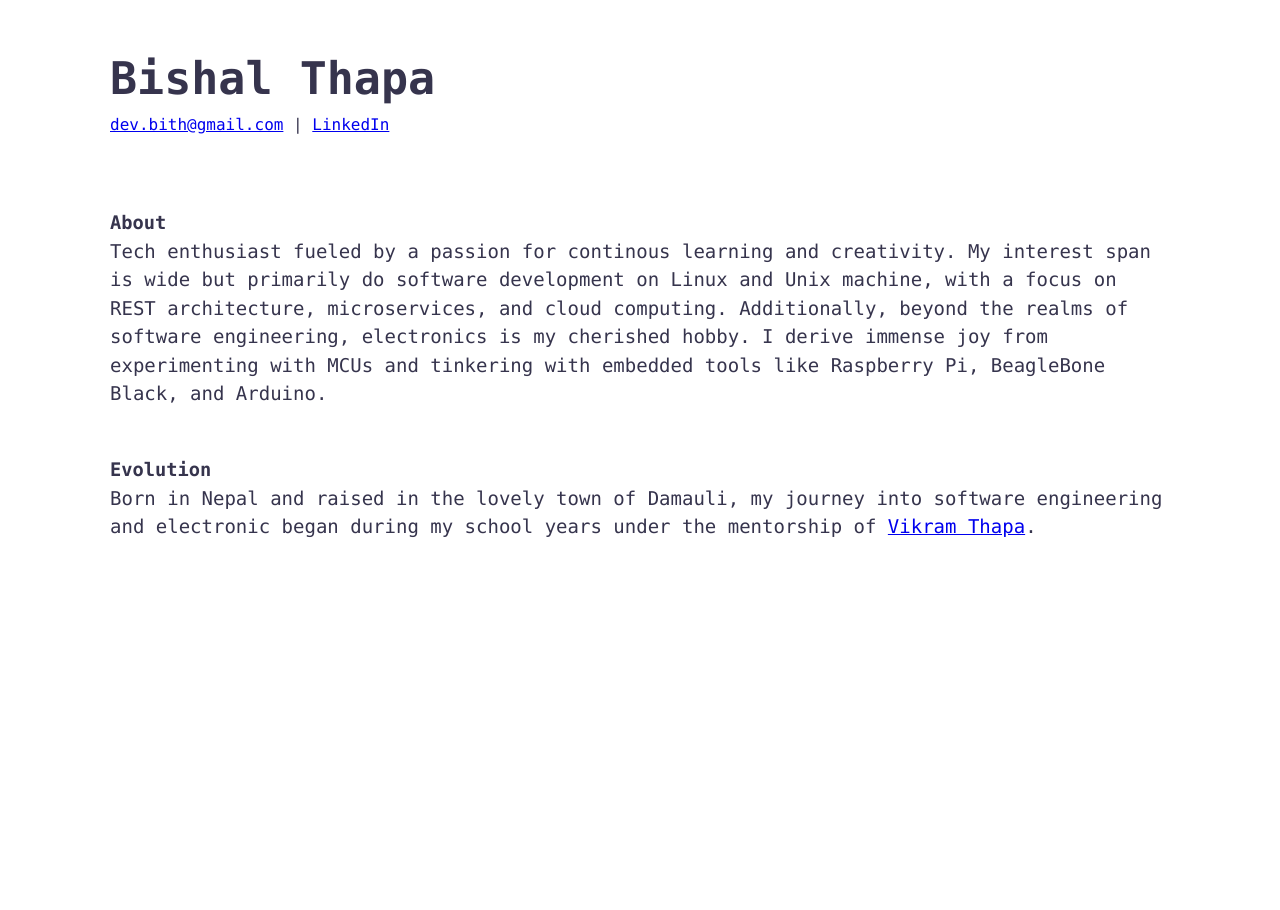
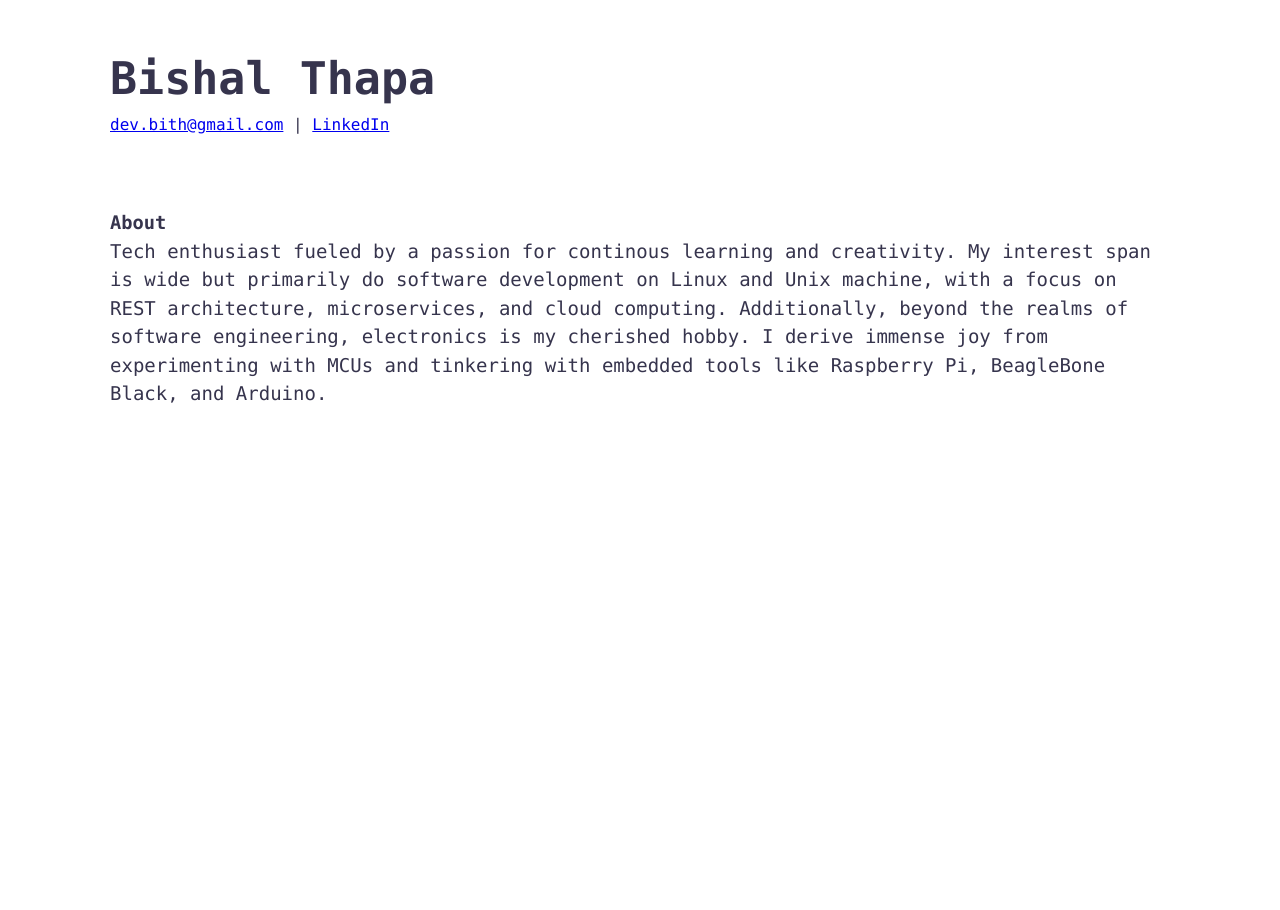
Before and after one commit to bishalthapa-x/bishalthapax.github.io, a Jekyll site: the page built from index.html, in a window 1280 px wide. Built offline with Jekyll 4.4.1, drawn with Linux system fonts in a browser that asks for light colours.

Commit message:
Update index.html

```diff
--- a/index.html
+++ b/index.html
@@ -18,12 +18,5 @@ title: Bishal Thapa - Senior Software Developer
     beyond the realms of software engineering, electronics is my cherished hobby. I derive immense joy from experimenting with MCUs and
     tinkering with embedded tools like Raspberry Pi, BeagleBone Black, and Arduino.</p>
 
-  <br><br>
-  <h3>Evolution</h3>
-  <p> Born in Nepal and raised in the lovely town of Damauli, my journey into software engineering and electronic began during my school
-    years
-    under the
-    mentorship of <a href="https://www.linkedin.com/in/vikram-thapa-87677a191">Vikram Thapa</a>.</p>
-
 
 </div>
```
